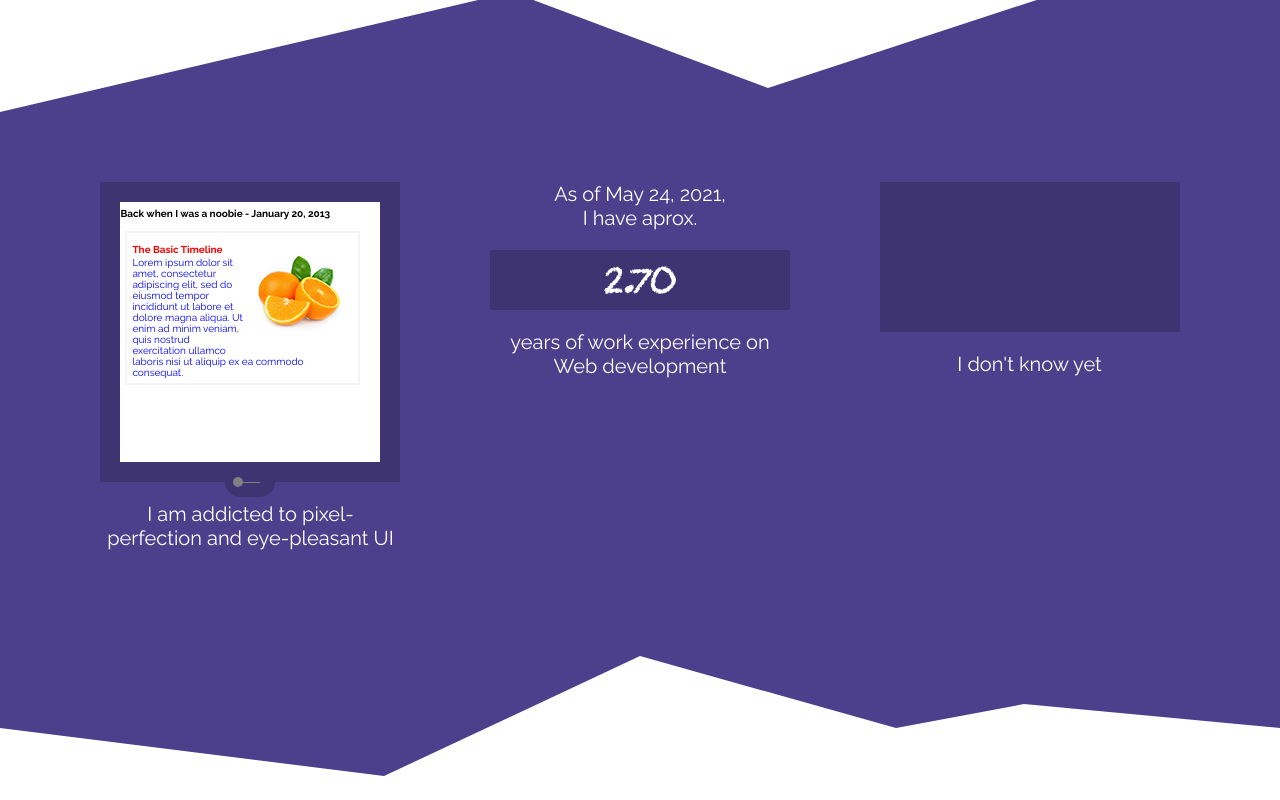
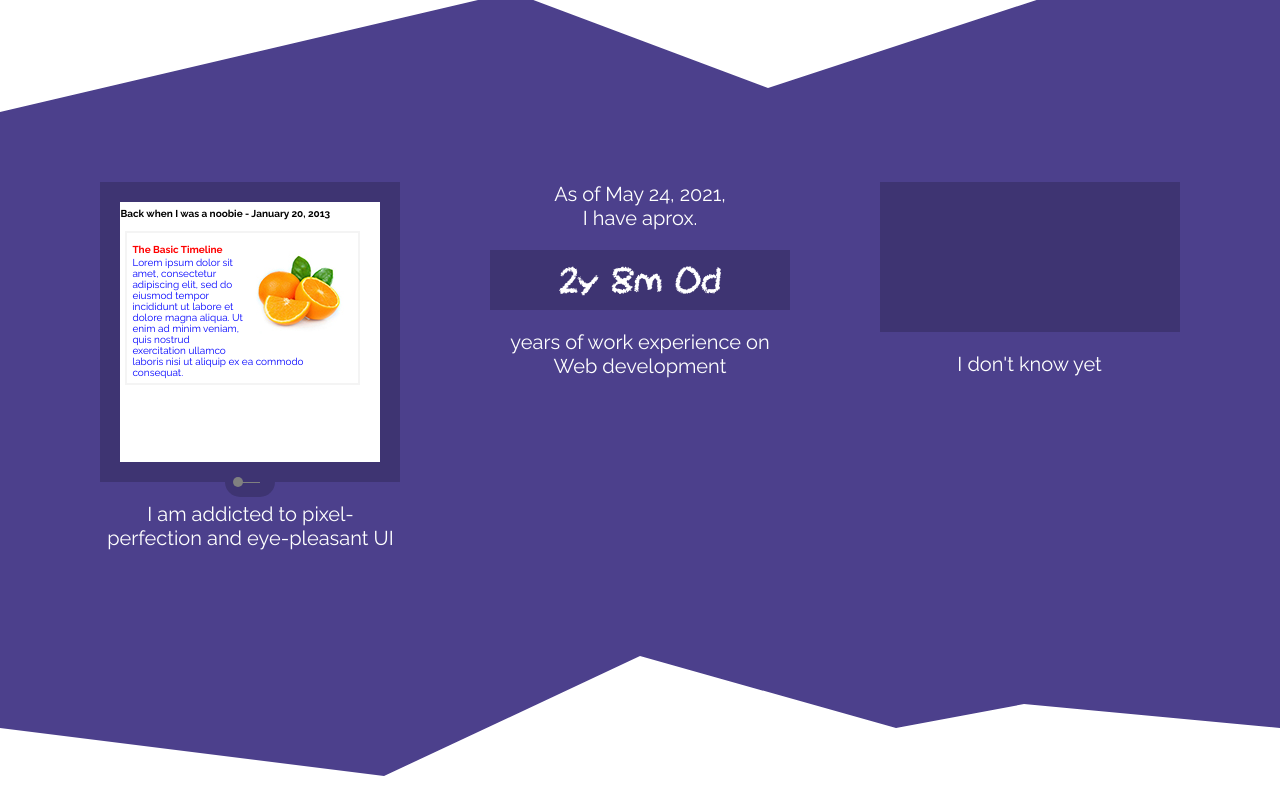
Before and after one commit to TheFrankemon/000, an Angular app: page / in a window 1280 px wide. Shown: the part 928-1728 px from the top of the page. Built offline with nearby package versions, Linux system fonts and the light colour scheme.

Commit message:
Update XP time from decimal years to YMD

```diff
--- a/src/app/about/about.component.html
+++ b/src/app/about/about.component.html
@@ -29,7 +29,7 @@
   <div class="why-panel">
     <p class="why-panel-label">As of {{ currentDay | date: 'mediumDate' }},<br>I have aprox.</p>
     <div class="txt">
-      {{ elapsedWorkXP | number: '1.2-2' }}
+      {{ elapsedWorkXP }}
     </div>
     <p class="why-panel-label">years of work experience on Web development</p>
   </div>
--- a/src/app/about/about.component.ts
+++ b/src/app/about/about.component.ts
@@ -8,6 +8,7 @@ import { Component, OnInit } from '@angular/core';
 export class AboutComponent implements OnInit {
 
   enableCSS = false;
+  leapYears = [2020, 2024, 2028, 2032, 2036, 2040];
 
   constructor() { }
 
@@ -15,11 +16,20 @@ export class AboutComponent implements OnInit {
   }
 
   get elapsedWorkXP() {
-    var prevTime = new Date(2018,8,27,0,0);  // Feb 1, 2011
-    var thisTime = new Date();              // now
-    const diff = thisTime.getTime() - prevTime.getTime();   // now - Feb 1
+    let prevTime = new Date(2018,8,24,0,0);
+    let now = new Date();
+    const diffInMs = Math.floor(now.getTime() - prevTime.getTime());
 
-    return diff / (1000*60*60*24*30*12);
+    // Leap year correctinon
+    let extraDays = this.leapYears.filter(y => y < now.getFullYear()).length;
+
+    let days = Math.floor(diffInMs/1000/60/60/24) + extraDays;
+    let months = Math.floor(days/30.42);
+    const years = Math.floor(months/12);
+    months = Math.floor(months%12);
+    days = Math.floor(days%30.42);
+
+    return `${years}y ${months}m ${days}d`;
   }
 
   get currentDay() {
```
